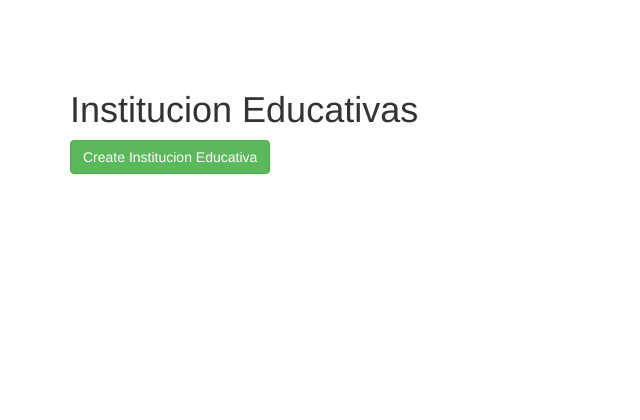
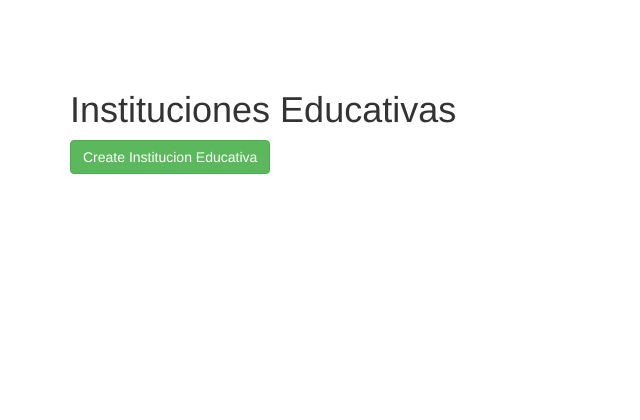
Before and after one commit to FedeMDO/aulas, a Yii app: template basic/views/InstitucionEducativa/index.php in a window 1280 px wide. Shown: the top 420 px of the page, without its empty margins (0-640 px from the left). Run offline with PHP 8.4 and a stand-in for Yii, Linux system fonts and the light colour scheme; the template is opened without the code that fills it, so the values that code supplies are empty; some libraries are stand-ins or nearby versions.

Commit message:
corregido detalle menor. cuestiones de traduccion ejemplo: title en vista index de comision decia Comisions -> Comisiones.

```diff
--- a/basic/views/Comision/index.php
+++ b/basic/views/Comision/index.php
@@ -7,7 +7,7 @@ use yii\grid\GridView;
 /* @var $searchModel app\models\ComisionSearch */
 /* @var $dataProvider yii\data\ActiveDataProvider */
 
-$this->title = 'Comisions';
+$this->title = 'Comisiones';
 $this->params['breadcrumbs'][] = $this->title;
 ?>
 <div class="comision-index">
--- a/basic/views/InstitucionEducativa/index.php
+++ b/basic/views/InstitucionEducativa/index.php
@@ -7,7 +7,7 @@ use yii\grid\GridView;
 /* @var $searchModel app\models\InstitucionEducativaSearch */
 /* @var $dataProvider yii\data\ActiveDataProvider */
 
-$this->title = 'Institucion Educativas';
+$this->title = 'Instituciones Educativas';
 $this->params['breadcrumbs'][] = $this->title;
 ?>
 <div class="institucion-educativa-index">
```
